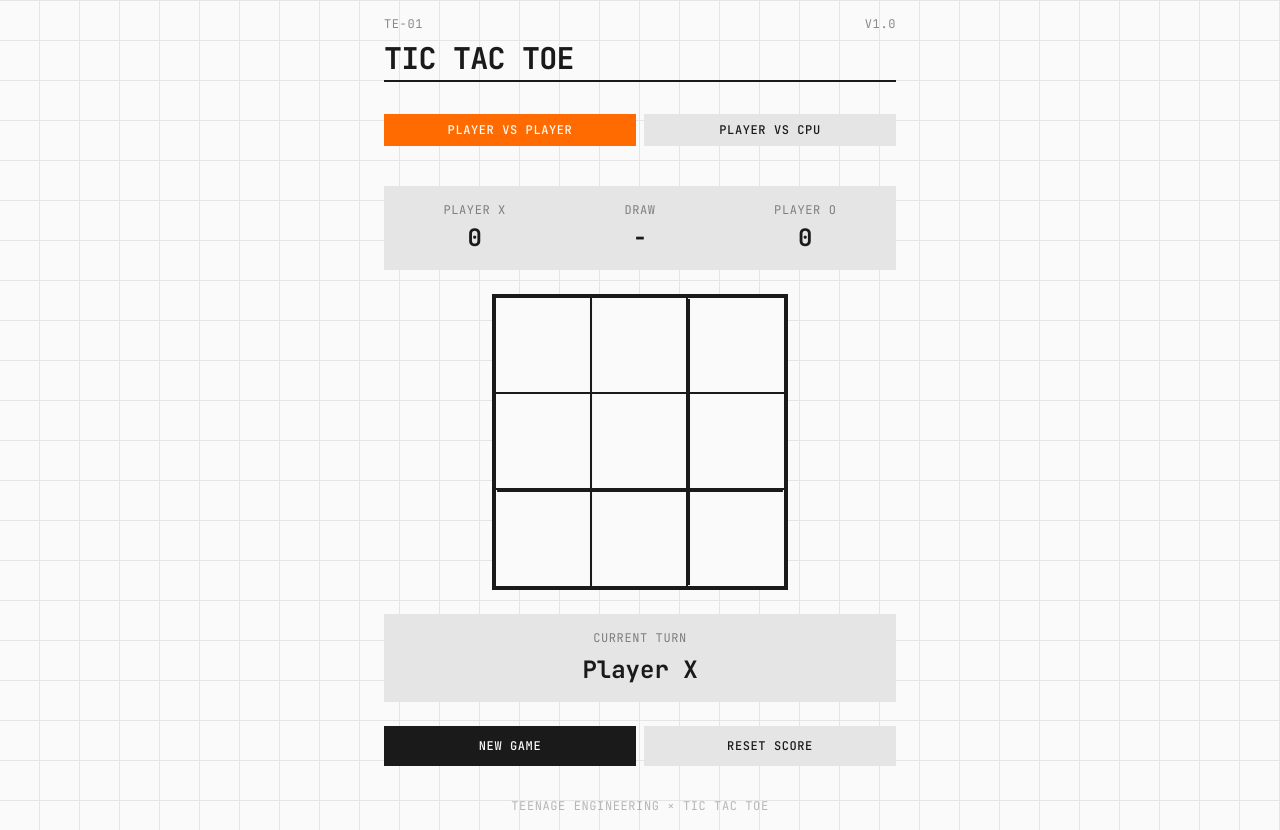
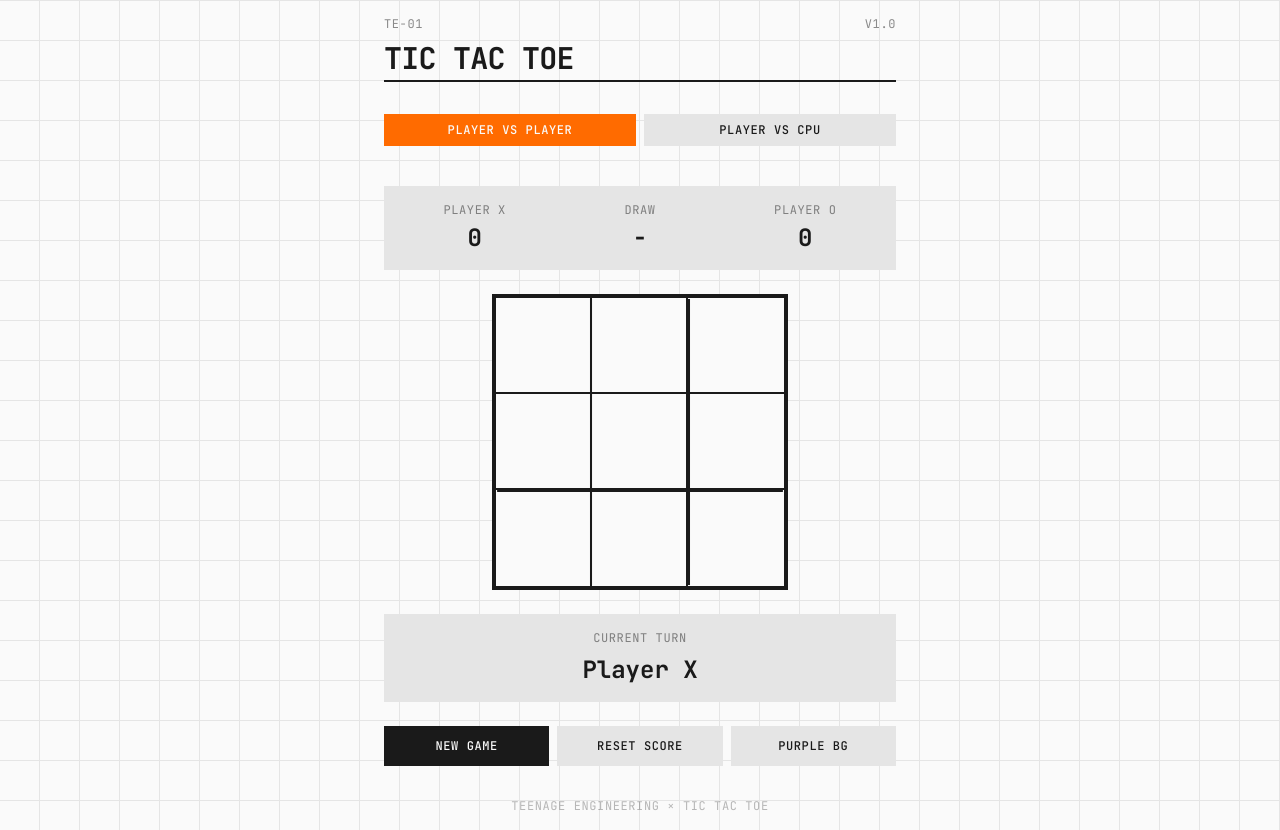
Before and after one commit to areibman/freeswarm-sample-app, a React (Vite) app: page / in a window 1280 px wide. Built offline with nearby package versions, Linux system fonts and the light colour scheme; the HTML template or start-up script is replaced by a standard one.

Commit message:
Add background color toggle with purple theme option
Co-authored-by: alex <alex@agentops.ai>

```diff
--- a/src/App.tsx
+++ b/src/App.tsx
@@ -12,6 +12,7 @@ const App: React.FC = () => {
   const [score, setScore] = useState({ X: 0, O: 0 });
   const [gameMode, setGameMode] = useState<'pvp' | 'pvc'>('pvp');
   const [difficulty, setDifficulty] = useState<'easy' | 'hard'>('hard');
+  const [backgroundColor, setBackgroundColor] = useState<'white' | 'purple'>('white');
 
   const winPatterns = [
     [0, 1, 2], [3, 4, 5], [6, 7, 8], // Rows
@@ -161,7 +162,7 @@ const App: React.FC = () => {
   const isDraw = winner === 'O' && board.every(cell => cell !== null);
 
   return (
-    <div className="min-h-screen bg-te-white grid-pattern flex flex-col items-center justify-center p-4">
+    <div className={`min-h-screen ${backgroundColor === 'purple' ? 'bg-te-purple' : 'bg-te-white'} grid-pattern flex flex-col items-center justify-center p-4`}>
       {/* Header */}
       <div className="max-w-lg w-full mb-8">
         <div className="flex items-center justify-between mb-2">
@@ -323,6 +324,16 @@ const App: React.FC = () => {
         >
           Reset Score
         </button>
+        <button
+          onClick={() => setBackgroundColor(backgroundColor === 'purple' ? 'white' : 'purple')}
+          className={`flex-1 py-3 px-6 text-xs uppercase tracking-wider font-medium transition-colors ${
+            backgroundColor === 'purple'
+              ? 'bg-te-purple text-te-white hover:bg-te-black'
+              : 'bg-te-gray text-te-black hover:bg-te-purple hover:text-te-white'
+          }`}
+        >
+          {backgroundColor === 'purple' ? 'White BG' : 'Purple BG'}
+        </button>
       </div>
 
       {/* Footer */}
--- a/tailwind.config.js
+++ b/tailwind.config.js
@@ -11,6 +11,7 @@ export default {
         'te-black': '#1A1A1A',
         'te-gray': '#E5E5E5',
         'te-white': '#FAFAFA',
+        'te-purple': '#8B5CF6',
       },
       fontFamily: {
         'mono': ['JetBrains Mono', 'SF Mono', 'Roboto Mono', 'monospace'],
```
